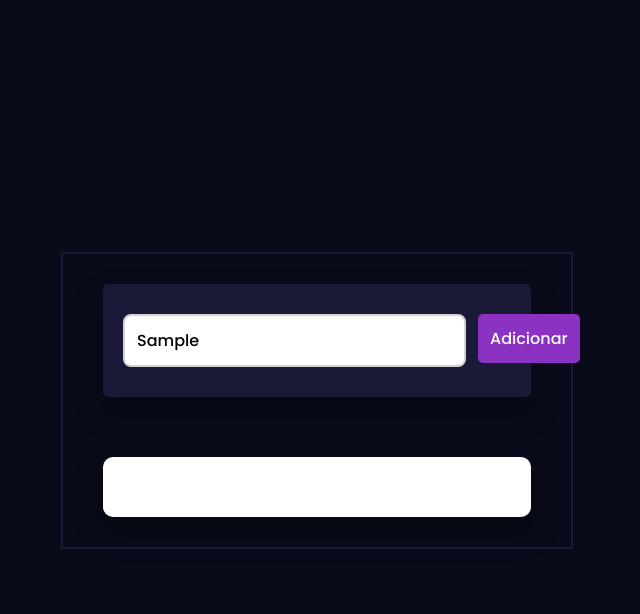
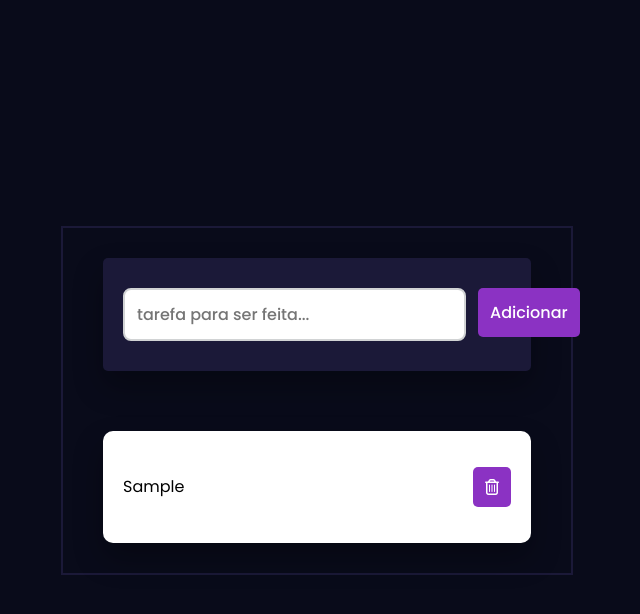
Before and after one commit to AnthonyH30/tasklist, a plain HTML site: page index.html in a window 1280 px wide. Both pictures are taken after typing "Sample" into the empty fields and a click on the button "Adicionar". Shown: the whole page, without its empty margins (323-963 px from the left). Drawn offline with Linux system fonts and the light colour scheme.

Commit message:
Almost Done (no local

```diff
--- a/index.html
+++ b/index.html
@@ -21,6 +21,7 @@
         <div class="tasks-container"></div>
     </div>
 
+    <script src="https://kit.fontawesome.com/11e702f20e.js" crossorigin="anonymous"></script>
     <script src="script.js"></script>
 </body>
 </html>
--- a/script.js
+++ b/script.js
@@ -1,5 +1,7 @@
 const inputElement = document.querySelector(".new-task-input");
 const addTaskButton = document.querySelector(".new-task-button");
+
+const taskContainer = document.querySelector('.tasks-container')
 
 const validateInput = () =>  inputElement.value.trim().length > 0;
 
@@ -10,7 +12,51 @@ const handleAddTask = () => {
      return inputElement.classList.add("error");
     }
 
+    const taskItemContainer = document.createElement('div');
+    taskItemContainer.classList.add('task-item');
 
+    const taskContent = document.createElement('p');
+    taskContent.innerText = inputElement.value;
+
+    taskContent.addEventListener('click', () => handleclick())
+
+    const deleteItem = document.createElement("i")
+    deleteItem.classList.add("far");
+    deleteItem.classList.add("fa-trash-alt");
+
+    deleteItem.addEventListener('click', () =>
+        handleDeleteClick(taskItemContainer, taskContent))
+
+    taskItemContainer.appendChild(taskContent)
+    taskItemContainer.appendChild(deleteItem)
+
+    taskContainer.appendChild(taskItemContainer);
+
+    inputElement.value = "";
+};
+
+const handleclick = (taskContent) => {
+    const tasks = taskContainer.childNodes;
+
+    for (const task of tasks) {
+        const currentTaskIsBeingClicked = task.firstChild.isSameNode(taskContent)
+
+        if (currentTaskIsBeingClicked) {
+            task.firstChild.classList.toggle("completed");
+        }
+    }
+};
+
+const handleDeleteClick = (taskItemContainer, taskContent) => {
+    const tasks = taskContainer.childNodes;
+
+    for (const task of tasks) {
+        const currentTaskIsBeingClicked = task.firstChild.isSameNode(taskContent)
+
+        if (currentTaskIsBeingClicked) {
+            taskItemContainer.remove();
+        }
+    }
 };
 
 const handleInputChange = () => {
@@ -21,6 +67,6 @@ const handleInputChange = () => {
     }
 }
 
-addTaskButton.addEventListener('click', () => handleAddTask());
+addTaskButton.addEventListener("click", () => handleAddTask());
 
 inputElement.addEventListener("change", () => handleInputChange())
--- a/style.css
+++ b/style.css
@@ -71,6 +71,22 @@ body{
     width: 100%;
 }
 
+.task-item{
+    display: flex;
+    justify-content: space-between;
+    align-items: center;
+    margin-bottom: 6px;
+    margin-top: 6px;
+}
+
+.task-item i{
+    background-color: hsl(277, 59%, 48%);
+    color: #fff;
+    padding: 12px;
+    border-radius: 5px;
+    cursor: pointer;
+}
+
 /* utilities */
 
 .error{
@@ -80,3 +96,7 @@ body{
 .error::placeholder{
     color: red;
 }
+
+.completed {
+    text-decoration: line-through;
+}
```
